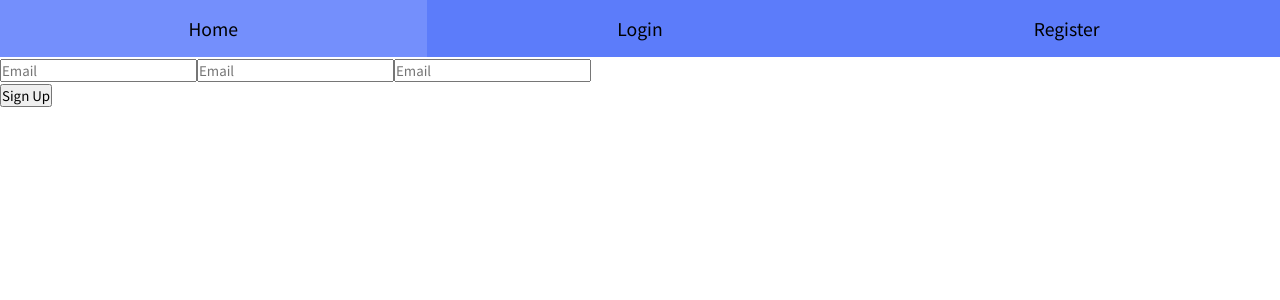
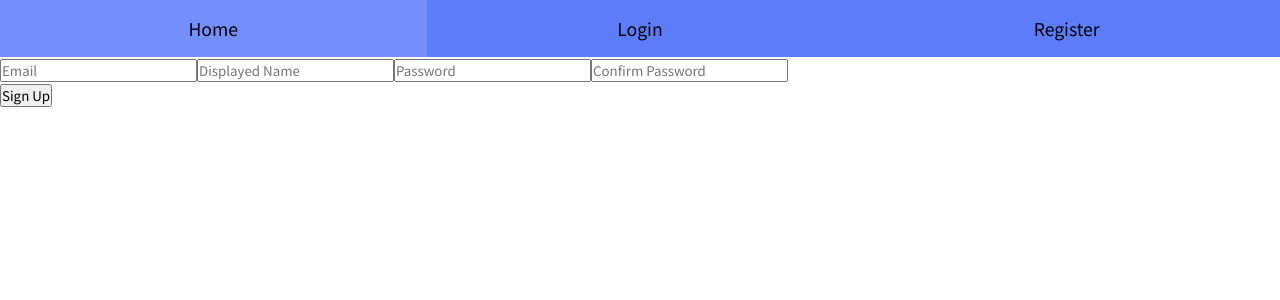
Before and after one commit to 5tarlight/devpub-frontend, a React (Create React App) app: page /register in a window 1280 px wide. Shown: the top 300 px of the page. Built offline with nearby package versions, Linux system fonts and the light colour scheme.

Commit message:
add displayed name input

```diff
--- a/src/components/auth/AuthInput/AuthInput.tsx
+++ b/src/components/auth/AuthInput/AuthInput.tsx
@@ -7,15 +7,16 @@ const cx = classNames.bind(styles);
 interface Props {
   type: string;
   value: string;
+  placeholder?: string;
   onChange(e: ChangeEvent<HTMLInputElement>): any;
 }
 
-const AuthInput: FC<Props> = ({ type, value, onChange }) => {
+const AuthInput: FC<Props> = ({ type, value, placeholder, onChange }) => {
   return (
     <input
       className={cx('register-input')}
       type={type}
-      placeholder={'Email'}
+      placeholder={placeholder}
       value={value}
       onChange={onChange}
     />
--- a/src/components/auth/RegisterForm/RegisterForm.tsx
+++ b/src/components/auth/RegisterForm/RegisterForm.tsx
@@ -7,6 +7,7 @@ const cx = classNames.bind(styles);
 
 const RegisterForm: FC = () => {
   const [email, setEmail] = useState('');
+  const [displayedName, setDisplayedName] = useState('');
   const [password, setPassword] = useState('');
   const [confirm, setConfirm] = useState('');
   const [confirmMsg, setConfirmMsg] = useState('');
@@ -16,6 +17,13 @@ const RegisterForm: FC = () => {
       target: { value },
     } = e;
     setEmail(value);
+  };
+
+  const onDisplayedNameChange = (e: ChangeEvent<HTMLInputElement>) => {
+    const {
+      target: { value },
+    } = e;
+    setDisplayedName(value);
   };
 
   const onPasswordChange = (e: ChangeEvent<HTMLInputElement>) => {
@@ -41,13 +49,30 @@ const RegisterForm: FC = () => {
 
   return (
     <div className={cx('register-form')}>
-      <AuthInput type={'email'} value={email} onChange={onEmailChange} />
+      <AuthInput
+        type={'email'}
+        value={email}
+        placeholder={'Email'}
+        onChange={onEmailChange}
+      />
+      <AuthInput
+        type={'text'}
+        value={displayedName}
+        placeholder={'Displayed Name'}
+        onChange={onDisplayedNameChange}
+      />
       <AuthInput
         type={'password'}
         value={password}
+        placeholder={'Password'}
         onChange={onPasswordChange}
       />
-      <AuthInput type={'password'} value={confirm} onChange={onConfirmChange} />
+      <AuthInput
+        type={'password'}
+        value={confirm}
+        placeholder={'Confirm Password'}
+        onChange={onConfirmChange}
+      />
       <div className={cx('confirm-msg')}>{confirmMsg}</div>
       <input type={'submit'} value={'Sign Up'} />
     </div>
```
